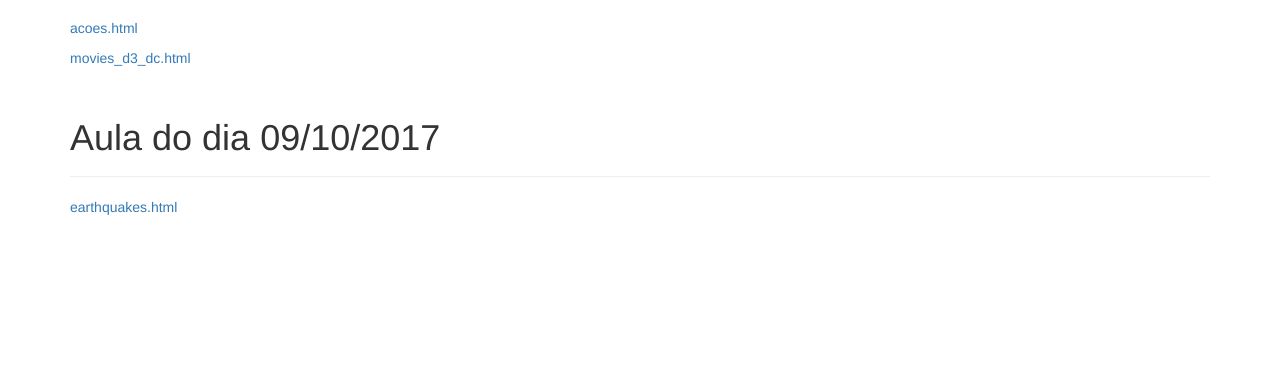
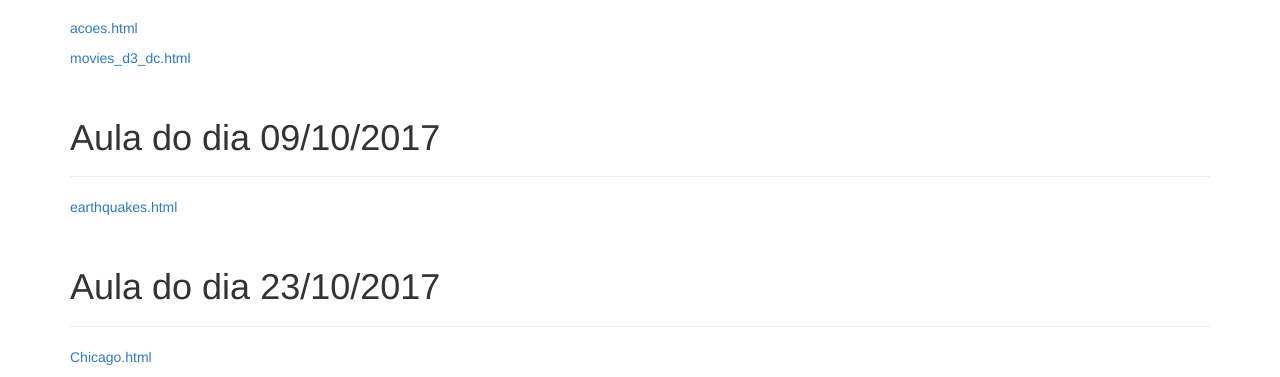
Before and after one commit to PedroPaivaAlves/datavis-course, a plain HTML site: page index.html in a window 1280 px wide. Shown: the part 751-1128 px from the top of the page. Before the commit the page ends 978 px from the top, so only its background shows below. Drawn offline with nearby package versions, Linux system fonts and the light colour scheme.

Commit message:
update Chicago

```diff
--- a/index.html
+++ b/index.html
@@ -95,6 +95,18 @@
 
     </div><!-- /.container -->
 
+     <div class="container">
+
+      <div class="page-header">
+        <h1>Aula do dia 23/10/2017</h1>
+      </div>
+
+        <p><a href="/datavis-course/2017_10_23/Chicago.html">Chicago.html</a></p>
+
+
+
+    </div><!-- /.container -->
+
     <!-- jQuery (necessary for Bootstrap's JavaScript plugins) -->
     <script src="https://ajax.googleapis.com/ajax/libs/jquery/1.12.4/jquery.min.js"></script>
     <!-- Include all compiled plugins (below), or include individual files as needed -->
```
